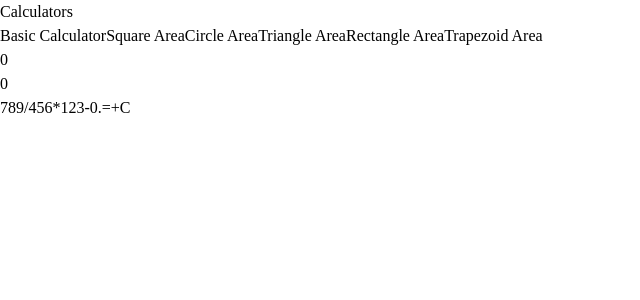
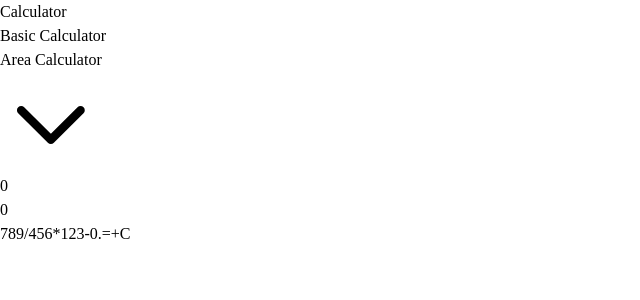
Before and after one commit to Kyaa-A/Calculator_Electron, a React (Vite) app in the folder src/renderer/: page / in a window 1280 px wide. Shown: the top 300 px of the page, without its empty margins (0-640 px from the left). Built offline with nearby package versions, Linux system fonts and the light colour scheme.

Commit message:
Calculator + Area

```diff
--- a/src/renderer/src/components/CalculatorLayout.jsx
+++ b/src/renderer/src/components/CalculatorLayout.jsx
@@ -9,6 +9,7 @@ import TrapezoidCalculator from "./shapes/TrapezoidCalculator";
 
 const CalculatorLayout = () => {
   const [activeCalculator, setActiveCalculator] = useState("basic");
+  const [isAreaDropdownOpen, setIsAreaDropdownOpen] = useState(false);
 
   const renderCalculator = () => {
     switch (activeCalculator) {
@@ -29,12 +30,22 @@ const CalculatorLayout = () => {
     }
   };
 
+  const handleAreaClick = () => {
+    setIsAreaDropdownOpen(!isAreaDropdownOpen);
+  };
+
+  const handleShapeSelect = (shape) => {
+    setActiveCalculator(shape);
+    setIsAreaDropdownOpen(false);
+  };
+
   return (
-    <div className="flex min-h-screen bg-gray-900">
-      {/* Fixed-width Sidebar */}
-      <div className="fixed left-0 top-0 h-full w-64 bg-gray-800 p-6 shadow-lg overflow-y-auto">
-        <h2 className="text-white text-xl font-bold mb-6">Calculators</h2>
-        <div className="space-y-3">
+    <div className="flex h-screen bg-gray-900 overflow-hidden">
+      {/* Sidebar */}
+      <div className="w-64 bg-gray-800 p-6 shadow-lg">
+        <h2 className="text-white text-xl font-bold mb-6">Calculator</h2>
+        <div className="space-y-2">
+          {/* Basic Calculator Button */}
           <button
             className={`w-full p-3 text-left text-white rounded-lg transition-colors duration-200 ${
               activeCalculator === "basic"
@@ -45,66 +56,79 @@ const CalculatorLayout = () => {
           >
             Basic Calculator
           </button>
+
+          {/* Area Calculator Dropdown */}
+          <div className="relative">
             <button
               className={`w-full p-3 text-left text-white rounded-lg transition-colors duration-200 ${
-              activeCalculator === "square"
+                activeCalculator !== "basic"
                   ? "bg-blue-600"
                   : "bg-gray-700 hover:bg-gray-600"
               }`}
-            onClick={() => setActiveCalculator("square")}
+              onClick={handleAreaClick}
             >
-            Square Area
+              <div className="flex justify-between items-center">
+                <span>Area Calculator</span>
+                <svg
+                  className={`w-5 h-5 transition-transform duration-200 ${
+                    isAreaDropdownOpen ? "transform rotate-180" : ""
+                  }`}
+                  fill="none"
+                  viewBox="0 0 24 24"
+                  stroke="currentColor"
+                >
+                  <path
+                    strokeLinecap="round"
+                    strokeLinejoin="round"
+                    strokeWidth={2}
+                    d="M19 9l-7 7-7-7"
+                  />
+                </svg>
+              </div>
+            </button>
+
+            {/* Dropdown Menu */}
+            {isAreaDropdownOpen && (
+              <div className="absolute left-0 w-full mt-1 bg-gray-700 rounded-lg overflow-hidden shadow-lg">
+                <button
+                  className="w-full p-3 text-left text-white hover:bg-gray-600 transition-colors duration-200"
+                  onClick={() => handleShapeSelect("square")}
+                >
+                  Square
                 </button>
                 <button
-            className={`w-full p-3 text-left text-white rounded-lg transition-colors duration-200 ${
-              activeCalculator === "circle"
-                ? "bg-blue-600"
-                : "bg-gray-700 hover:bg-gray-600"
-            }`}
-            onClick={() => setActiveCalculator("circle")}
+                  className="w-full p-3 text-left text-white hover:bg-gray-600 transition-colors duration-200"
+                  onClick={() => handleShapeSelect("circle")}
                 >
-            Circle Area
+                  Circle
                 </button>
                 <button
-            className={`w-full p-3 text-left text-white rounded-lg transition-colors duration-200 ${
-              activeCalculator === "triangle"
-                ? "bg-blue-600"
-                : "bg-gray-700 hover:bg-gray-600"
-            }`}
-            onClick={() => setActiveCalculator("triangle")}
+                  className="w-full p-3 text-left text-white hover:bg-gray-600 transition-colors duration-200"
+                  onClick={() => handleShapeSelect("triangle")}
                 >
-            Triangle Area
+                  Triangle
                 </button>
                 <button
-            className={`w-full p-3 text-left text-white rounded-lg transition-colors duration-200 ${
-              activeCalculator === "rectangle"
-                ? "bg-blue-600"
-                : "bg-gray-700 hover:bg-gray-600"
-            }`}
-            onClick={() => setActiveCalculator("rectangle")}
+                  className="w-full p-3 text-left text-white hover:bg-gray-600 transition-colors duration-200"
+                  onClick={() => handleShapeSelect("rectangle")}
                 >
-            Rectangle Area
+                  Rectangle
                 </button>
                 <button
-            className={`w-full p-3 text-left text-white rounded-lg transition-colors duration-200 ${
-              activeCalculator === "trapezoid"
-                ? "bg-blue-600"
-                : "bg-gray-700 hover:bg-gray-600"
-            }`}
-            onClick={() => setActiveCalculator("trapezoid")}
+                  className="w-full p-3 text-left text-white hover:bg-gray-600 transition-colors duration-200"
+                  onClick={() => handleShapeSelect("trapezoid")}
                 >
-            Trapezoid Area
+                  Trapezoid
                 </button>
+              </div>
+            )}
+          </div>
         </div>
       </div>
 
-      {/* Main Content Area with margin to account for fixed sidebar */}
-      <div className="ml-64 flex-1 p-8">
-        <div className="flex items-center justify-center h-full">
-          <div className="w-full max-w-md">
+      {/* Main Content Area */}
+      <div className="flex-1 flex items-center justify-center p-8">
         {renderCalculator()}
-          </div>
-        </div>
       </div>
     </div>
   );
```
Lines whose indentation alone changed are shown as unchanged.
